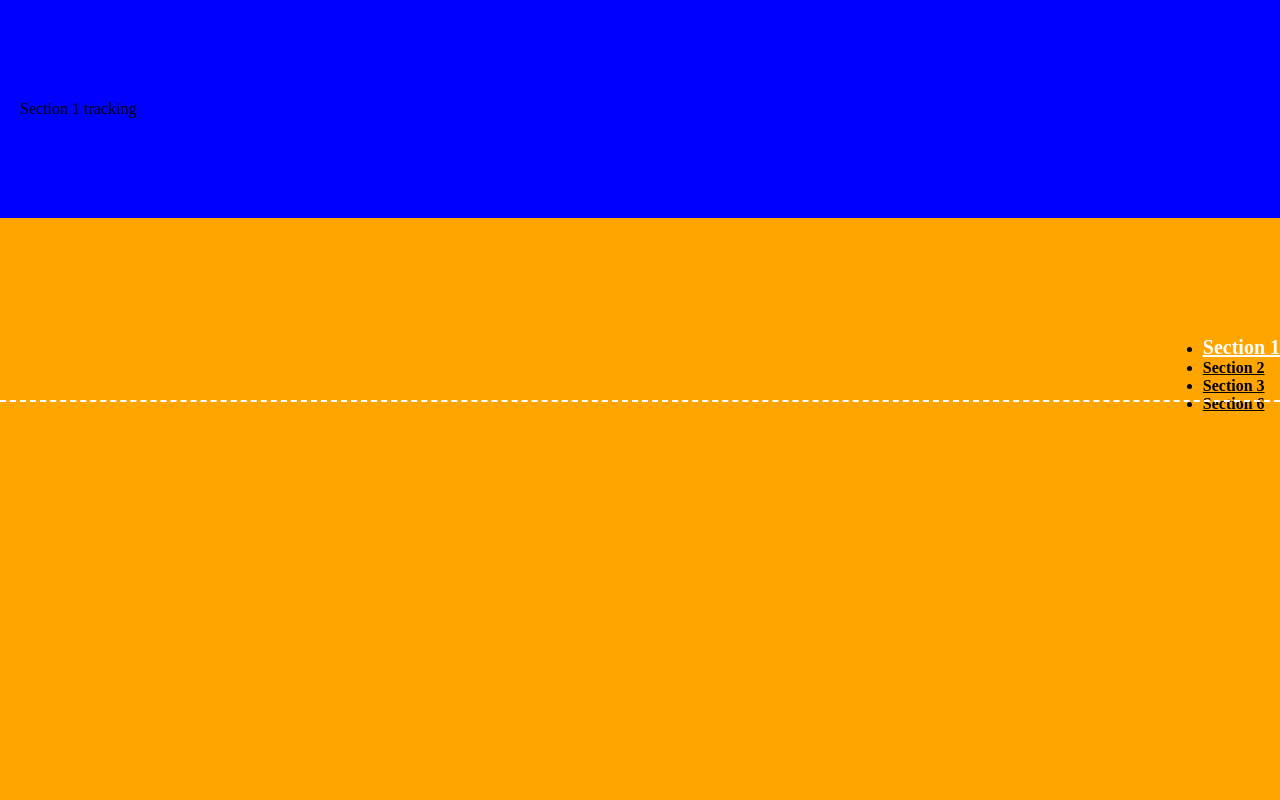
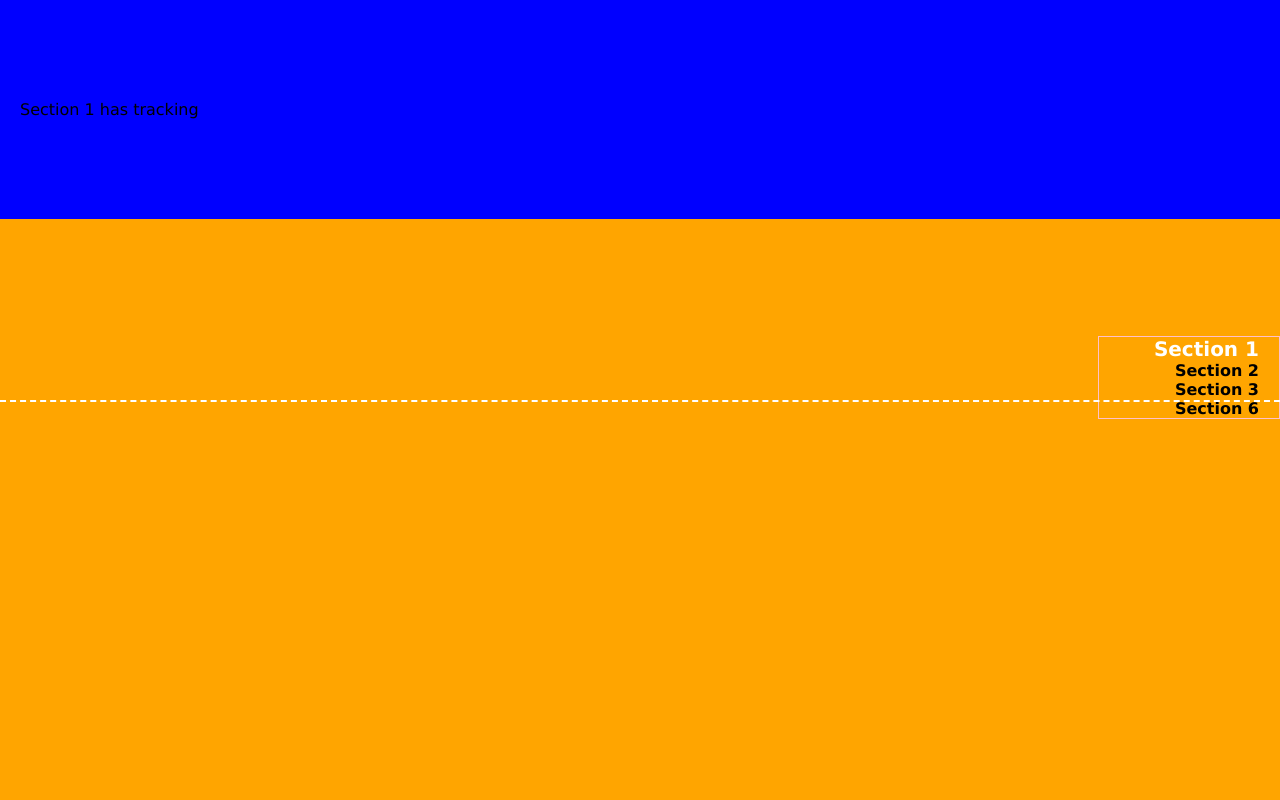
Before and after one commit to BobbyLee-dev/section-detection, a website built with Parcel: page index.html in a window 1280 px wide. Shown: the top 800 px of the page. Built offline with nearby package versions, Linux system fonts and the light colour scheme.

Commit message:
variable names, script tag, styling

```diff
--- a/index.html
+++ b/index.html
@@ -4,16 +4,16 @@
   <meta charset="UTF-8">
   <meta name="viewport" content="width=device-width, initial-scale=1.0">
   <meta http-equiv="X-UA-Compatible" content="ie=edge">
-  <title>Section Detection</title>
+  <title>Section Detection with Vanilla JavaScript</title>
   <link rel="stylesheet" href="style.css">
 </head>
 <body>
-  <section id="section1" class="section-to-track">Section 1 tracking</section>
-  <section id="section2" class="section-to-track">Section 2 tracking</section>
-  <section id="section3" class="section-to-track">Section 3 tracking</section>
+  <section id="section1" class="section-to-track">Section 1 has tracking</section>
+  <section id="section2" class="section-to-track">Section 2 has tracking</section>
+  <section id="section3" class="section-to-track">Section 3 has tracking</section>
   <section>Section 4</section>
   <section>Section 5</section>
-  <section id="section6" class="section-to-track">Section 6 tracking</section>
+  <section id="section6" class="section-to-track">Section 6 has tracking</section>
   <section>Section 7</section>
 
   <div class="half-line"></div>
@@ -23,6 +23,6 @@
     <li><a data-section="section3" href="#section3">Section 3</a></li>
     <li><a data-section="section6" href="#section6">Section 6</a></li>
   </ul>
-  <script ype="text/javascript" src="./section-detection.js"></script>
+  <script type="text/javascript" src="./section-detection.js"></script>
 </body>
 </html>
--- a/package.json
+++ b/package.json
@@ -4,12 +4,14 @@
   "description": "",
   "main": "section-detection.js",
   "scripts": {
+    "dev": "parcel index.html",
+    "build": "parcel build index.html",
     "test": "echo \"Error: no test specified\" && exit 1"
   },
   "keywords": [],
   "author": "Bobby Lee <rdlee8181@gmail.com> (https://sapphiredev.io/)",
   "license": "MIT",
   "devDependencies": {
-    "parcel-bundler": "1.12.4"
+    "parcel-bundler": "^1.12.4"
   }
 }
--- a/section-detection.js
+++ b/section-detection.js
@@ -4,28 +4,28 @@ if (sidebarMenu) {
   (function () {
 
     const sectionsToTrack = document.querySelectorAll('.section-to-track');
-    const bottomRange = window.innerHeight / 2;
+    const middleOfViewport = window.innerHeight / 2;
 
-    // Returns array of elements that are in range - top(0px) - bottomRange.
-    const getElementsInRange = function (elements) {
-      const elementsInRange = [];
+    // Returns array of elements that are in range - top(0px) - middleOfViewport.
+    const getElementsInViewport = function (elements) {
+      const elementsInViewport = [];
       elements.forEach(function (element) {
         const elementPosition = element.getBoundingClientRect();
         if (elementPosition.top < 0 && elementPosition.height > elementPosition.top * -1) {
-          elementsInRange.push({ element: element, top: elementPosition.top });
-        } else if (elementPosition.top >= 0 && elementPosition.top < bottomRange) {
-          elementsInRange.push({ element: element, top: elementPosition.top });
+          elementsInViewport.push({ element: element, top: elementPosition.top });
+        } else if (elementPosition.top >= 0 && elementPosition.top < middleOfViewport) {
+          elementsInViewport.push({ element: element, top: elementPosition.top });
         } else {
           element.classList.remove('active');
         }
       })
-      return elementsInRange;
+      return elementsInViewport;
     }
 
     // Returns Element whos top position is closest to the top.
     const elementWithPriority = function () {
-      const elementsInRange = getElementsInRange(sectionsToTrack);
-      elementsInRange.sort(function (a, b) {
+      const elementsInViewport = getElementsInViewport(sectionsToTrack);
+      elementsInViewport.sort(function (a, b) {
         if (a.top < 0) {
           a.top = a.top * -1;
         }
@@ -34,7 +34,7 @@ if (sidebarMenu) {
         }
         return a.top - b.top
       });
-      return elementsInRange[0];
+      return elementsInViewport[0];
     }
 
     // This function gets run on load and page scroll.
--- a/style.css
+++ b/style.css
@@ -1,5 +1,8 @@
-body {
+html, body {
   margin: 0;
+  width: 100%;
+  font-family: 'Verdana', san-serif;
+  /*padding: 0 40px;*/
 }
 
 section:nth-of-type(1){
@@ -13,29 +16,34 @@ section:nth-of-type(2){
   padding: 700px 20px;
   background: orange;
 }
+
 section:nth-of-type(3){
   width: 100%;
   padding:300px 20px;
   background: green;
 }
+
 section:nth-of-type(4){
   width: 100%;
   padding:100px 20px;
   background: yellow;
 }
+
 section:nth-of-type(5){
   width: 100%;
   padding:800px 20px;
   background: lightblue;
 }
+
 section:nth-of-type(6){
   width: 100%;
   padding:400px 20px;
   background: red;
 }
+
 section:nth-of-type(7){
   width: 100%;
-  padding:900px 20px;
+  padding: 900px 20px;
   background: lightgray;
 }
 
@@ -54,11 +62,20 @@ section:nth-of-type(7){
   position: fixed;
   right: 0;
   top: 40%;
+  width: 120px;
+  border: 1px solid pink;
+  text-align: right;
+  padding-right: 20px;
+}
+
+ul.sidebar-menu  {
+  list-style-type: none;
 }
 
 .sidebar-menu li a {
   color: #000;
   font-weight: bold;
+  text-decoration: none;
 }
 
 .sidebar-menu li a.active {
```
Also changed, not shown: README.md, dist/index.html, 11 other files.
